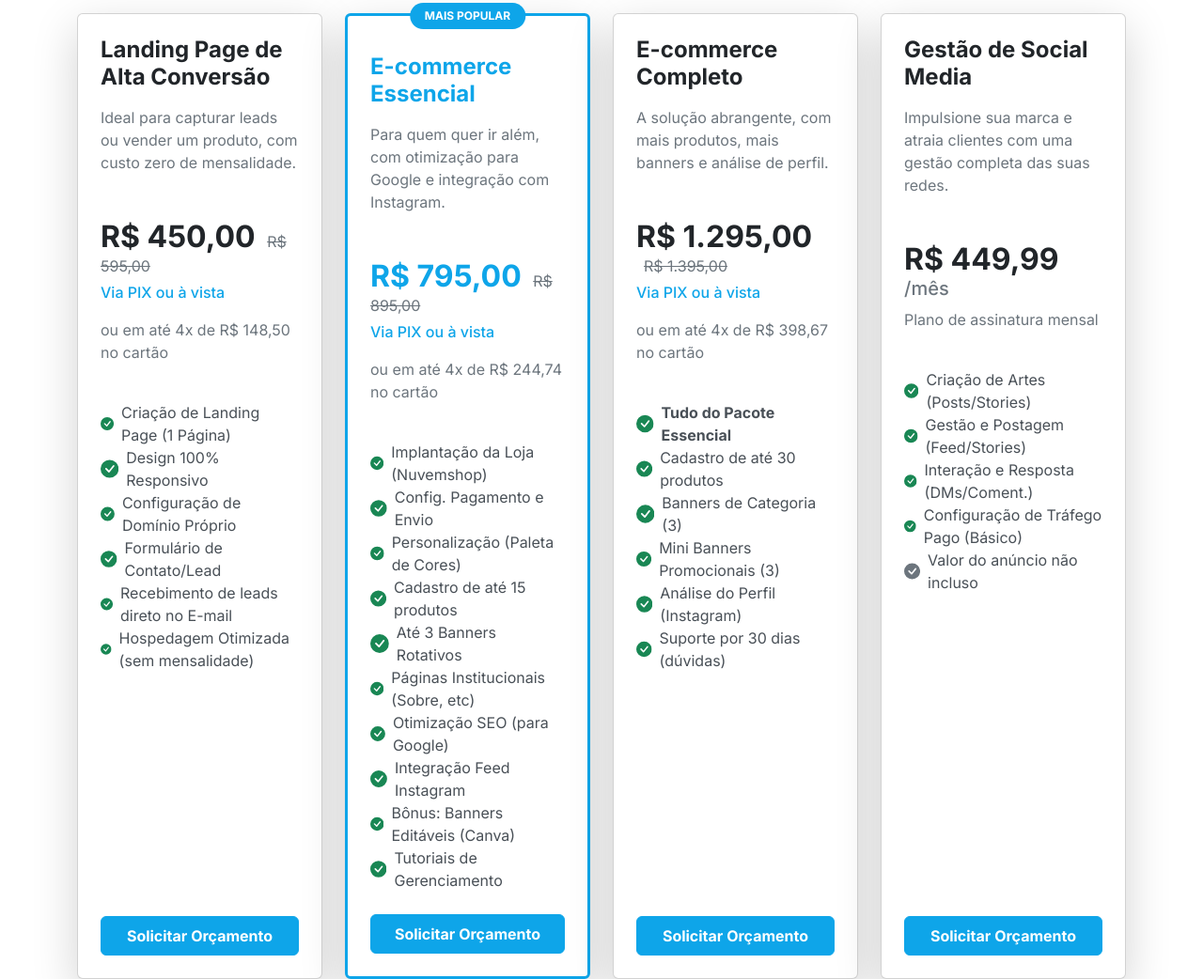
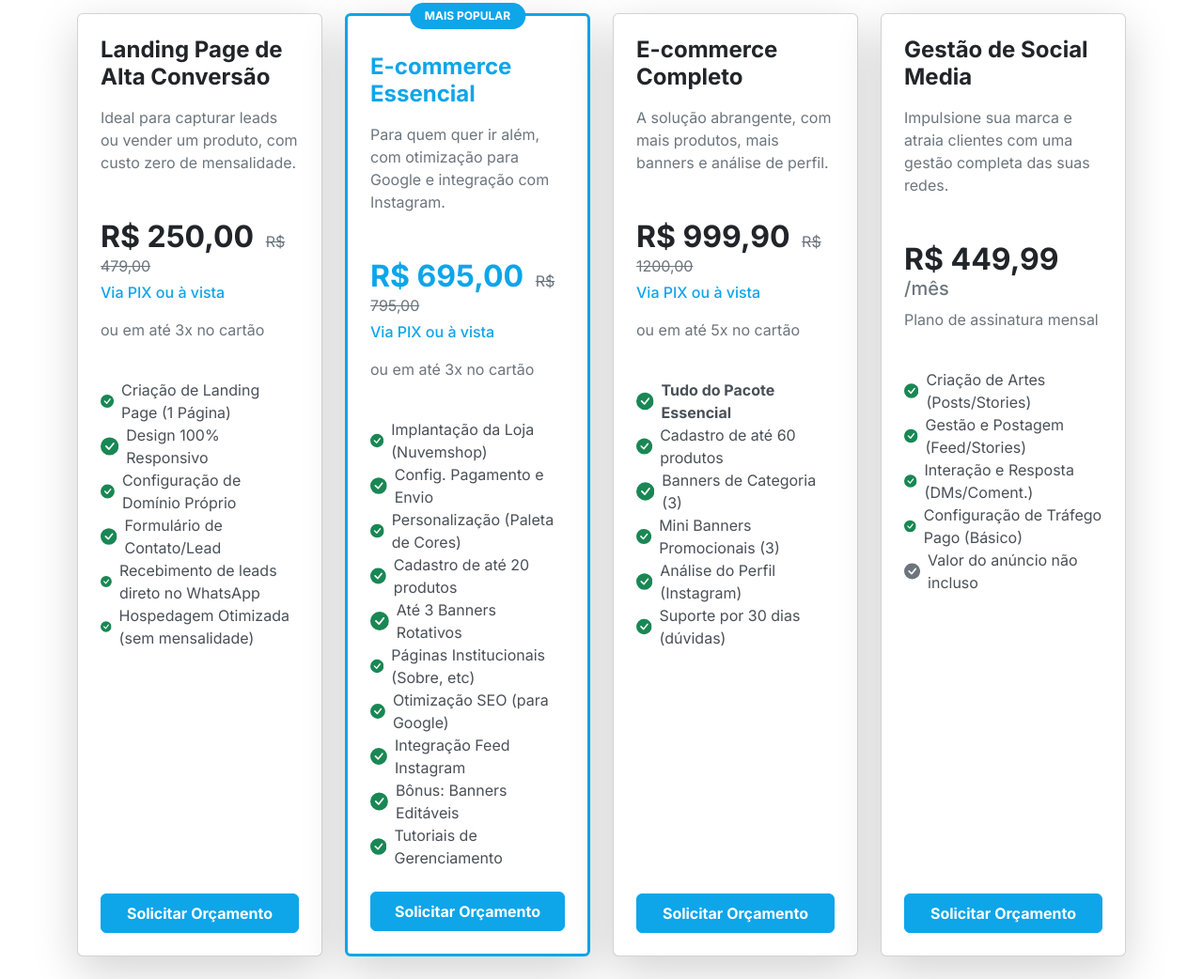
Before and after one commit to Matheusevaristo-coder/evaristo-solutions, a plain HTML site: page index.html in a window 1280 px wide. Shown: the part 2244-3286 px from the top of the page at 94% size. Drawn offline with nearby package versions, Linux system fonts and the light colour scheme.

Commit message:
Atualizacao de preco

```diff
--- a/index.html
+++ b/index.html
@@ -181,10 +181,10 @@
                         <p class="text-secondary mb-4">Ideal para capturar leads ou vender um produto, com custo zero de mensalidade.</p>
 
                         <div class="my-4">
-                            <span class="h2 fw-bold text-dark">R$ 450,00</span>
-                            <span class="text-secondary text-decoration-line-through ms-2">R$ 595,00</span>
+                            <span class="h2 fw-bold text-dark">R$ 250,00</span>
+                            <span class="text-secondary text-decoration-line-through ms-2">R$ 479,00</span>
                             <p class="text-sm text-primary fw-medium mt-1">Via PIX ou à vista</p>
-                            <p class="text-sm text-secondary mt-2">ou em até 4x de R$ 148,50 no cartão</p>
+                            <p class="text-sm text-secondary mt-2">ou em até 3x no cartão</p>
                         </div>
 
                         <ul class="list-unstyled space-y-4 mb-4">
@@ -192,7 +192,7 @@
                             <li class="d-flex align-items-center"><svg class="bi text-success me-2" width="20" height="20"><use xlink:href="#check-circle-fill"/></svg><span class="text-dark-emphasis">Design 100% Responsivo</span></li>
                             <li class="d-flex align-items-center"><svg class="bi text-success me-2" width="20" height="20"><use xlink:href="#check-circle-fill"/></svg><span class="text-dark-emphasis">Configuração de Domínio Próprio</span></li>
                             <li class="d-flex align-items-center"><svg class="bi text-success me-2" width="20" height="20"><use xlink:href="#check-circle-fill"/></svg><span class="text-dark-emphasis">Formulário de Contato/Lead</span></li>
-                            <li class="d-flex align-items-center"><svg class="bi text-success me-2" width="20" height="20"><use xlink:href="#check-circle-fill"/></svg><span class="text-dark-emphasis">Recebimento de leads direto no E-mail</span></li>
+                            <li class="d-flex align-items-center"><svg class="bi text-success me-2" width="20" height="20"><use xlink:href="#check-circle-fill"/></svg><span class="text-dark-emphasis">Recebimento de leads direto no WhatsApp</span></li>
                             <li class="d-flex align-items-center"><svg class="bi text-success me-2" width="20" height="20"><use xlink:href="#check-circle-fill"/></svg><span class="text-dark-emphasis">Hospedagem Otimizada (sem mensalidade)</span></li>
                         </ul>
 
@@ -211,22 +211,22 @@
                         <p class="text-secondary mb-4">Para quem quer ir além, com otimização para Google e integração com Instagram.</p>
 
                         <div class="my-4">
-                            <span class="h2 fw-bold text-primary">R$ 795,00</span>
-                            <span class="text-secondary text-decoration-line-through ms-2">R$ 895,00</span>
+                            <span class="h2 fw-bold text-primary">R$ 695,00</span>
+                            <span class="text-secondary text-decoration-line-through ms-2">R$ 795,00</span>
                             <p class="text-sm text-primary fw-medium mt-1">Via PIX ou à vista</p>
-                            <p class="text-sm text-secondary mt-2">ou em até 4x de R$ 244,74 no cartão</p>
+                            <p class="text-sm text-secondary mt-2">ou em até 3x no cartão</p>
                         </div>
 
                         <ul class="list-unstyled space-y-4 mb-4">
                             <li class="d-flex align-items-center"><svg class="bi text-success me-2" width="20" height="20"><use xlink:href="#check-circle-fill"/></svg><span class="text-dark-emphasis">Implantação da Loja (Nuvemshop)</span></li>
                             <li class="d-flex align-items-center"><svg class="bi text-success me-2" width="20" height="20"><use xlink:href="#check-circle-fill"/></svg><span class="text-dark-emphasis">Config. Pagamento e Envio</span></li>
                             <li class="d-flex align-items-center"><svg class="bi text-success me-2" width="20" height="20"><use xlink:href="#check-circle-fill"/></svg><span class="text-dark-emphasis">Personalização (Paleta de Cores)</span></li>
-                            <li class="d-flex align-items-center"><svg class="bi text-success me-2" width="20" height="20"><use xlink:href="#check-circle-fill"/></svg><span class="text-dark-emphasis">Cadastro de até 15 produtos</span></li>
+                            <li class="d-flex align-items-center"><svg class="bi text-success me-2" width="20" height="20"><use xlink:href="#check-circle-fill"/></svg><span class="text-dark-emphasis">Cadastro de até 20 produtos</span></li>
                             <li class="d-flex align-items-center"><svg class="bi text-success me-2" width="20" height="20"><use xlink:href="#check-circle-fill"/></svg><span class="text-dark-emphasis">Até 3 Banners Rotativos</span></li>
                             <li class="d-flex align-items-center"><svg class="bi text-success me-2" width="20" height="20"><use xlink:href="#check-circle-fill"/></svg><span class="text-dark-emphasis">Páginas Institucionais (Sobre, etc)</span></li>
                             <li class="d-flex align-items-center"><svg class="bi text-success me-2" width="20" height="20"><use xlink:href="#check-circle-fill"/></svg><span class="text-dark-emphasis">Otimização SEO (para Google)</span></li>
                             <li class="d-flex align-items-center"><svg class="bi text-success me-2" width="20" height="20"><use xlink:href="#check-circle-fill"/></svg><span class="text-dark-emphasis">Integração Feed Instagram</span></li>
-                            <li class="d-flex align-items-center"><svg class="bi text-success me-2" width="20" height="20"><use xlink:href="#check-circle-fill"/></svg><span class="text-dark-emphasis">Bônus: Banners Editáveis (Canva)</span></li>
+                            <li class="d-flex align-items-center"><svg class="bi text-success me-2" width="20" height="20"><use xlink:href="#check-circle-fill"/></svg><span class="text-dark-emphasis">Bônus: Banners Editáveis</span></li>
                             <li class="d-flex align-items-center"><svg class="bi text-success me-2" width="20" height="20"><use xlink:href="#check-circle-fill"/></svg><span class="text-dark-emphasis">Tutoriais de Gerenciamento</span></li>
                         </ul>
 
@@ -244,15 +244,15 @@
                         <p class="text-secondary mb-4">A solução abrangente, com mais produtos, mais banners e análise de perfil.</p>
 
                         <div class="my-4">
-                            <span class="h2 fw-bold text-dark">R$ 1.295,00</span>
-                            <span class="text-secondary text-decoration-line-through ms-2">R$ 1.395,00</span>
+                            <span class="h2 fw-bold text-dark">R$ 999,90</span>
+                            <span class="text-secondary text-decoration-line-through ms-2">R$ 1200,00</span>
                             <p class="text-sm text-primary fw-medium mt-1">Via PIX ou à vista</p>
-                            <p class="text-sm text-secondary mt-2">ou em até 4x de R$ 398,67 no cartão</p>
+                            <p class="text-sm text-secondary mt-2">ou em até 5x no cartão</p>
                         </div>
 
                         <ul class="list-unstyled space-y-4 mb-4">
                             <li class="d-flex align-items-center"><svg class="bi text-success me-2" width="20" height="20"><use xlink:href="#check-circle-fill"/></svg><span class="text-dark-emphasis"><strong>Tudo do Pacote Essencial</strong></span></li>
-                            <li class="d-flex align-items-center"><svg class="bi text-success me-2" width="20" height="20"><use xlink:href="#check-circle-fill"/></svg><span class="text-dark-emphasis">Cadastro de até 30 produtos</span></li>
+                            <li class="d-flex align-items-center"><svg class="bi text-success me-2" width="20" height="20"><use xlink:href="#check-circle-fill"/></svg><span class="text-dark-emphasis">Cadastro de até 60 produtos</span></li>
                             <li class="d-flex align-items-center"><svg class="bi text-success me-2" width="20" height="20"><use xlink:href="#check-circle-fill"/></svg><span class="text-dark-emphasis">Banners de Categoria (3)</span></li>
                             <li class="d-flex align-items-center"><svg class="bi text-success me-2" width="20" height="20"><use xlink:href="#check-circle-fill"/></svg><span class="text-dark-emphasis">Mini Banners Promocionais (3)</span></li>
                             <li class="d-flex align-items-center"><svg class="bi text-success me-2" width="20" height="20"><use xlink:href="#check-circle-fill"/></svg><span class="text-dark-emphasis">Análise do Perfil (Instagram)</span></li>
```
